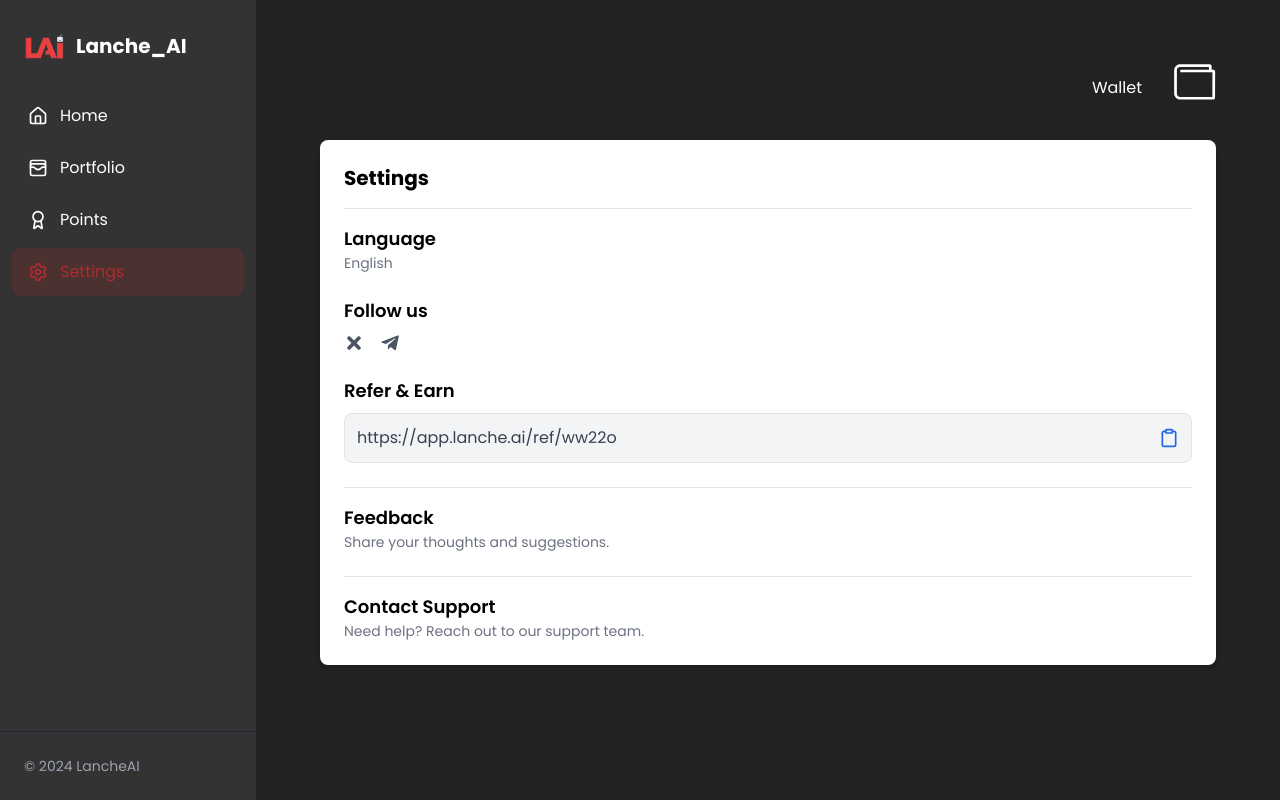
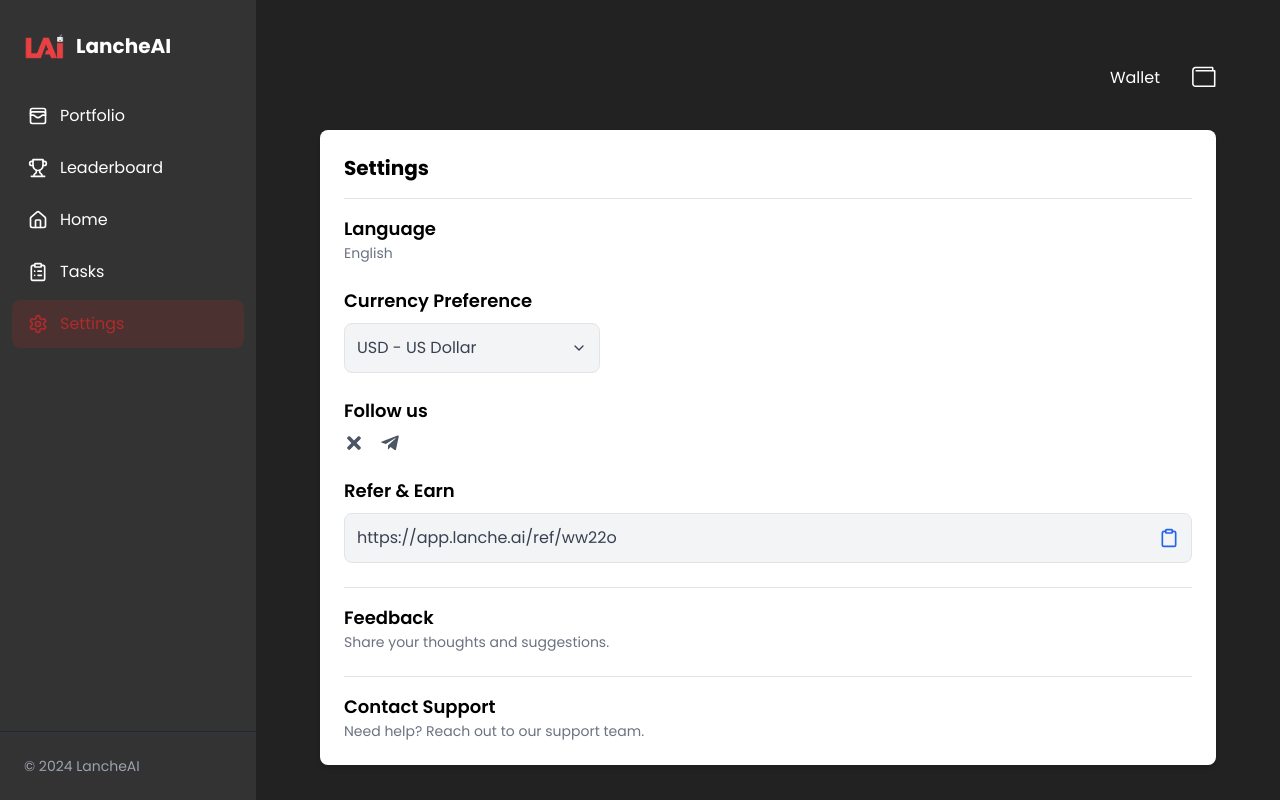
Before and after one commit to lancheaiteam/lancheai-v0, a Next.js app: page /dashboard/settings in a window 1280 px wide. Built offline with nearby package versions, Linux system fonts and the light colour scheme.

Commit message:
fixed little UI complexisity in lanche ai

```diff
--- a/app/(dashboard)/dashboard/settings/page.jsx
+++ b/app/(dashboard)/dashboard/settings/page.jsx
@@ -1,11 +1,20 @@
-'use client'
+'use client';
 import React, { useState } from 'react';
-import { Clipboard, CheckCircle } from 'lucide-react';
+import { Clipboard, CheckCircle, ChevronDown } from 'lucide-react';
 import { FaTimes, FaTelegramPlane } from 'react-icons/fa';
 
 const Settings = () => {
   const [copied, setCopied] = useState(false);
-  const referralCode = "https://app.lanche.ai/ref/ww22o";
+  const [showCurrencyDropdown, setShowCurrencyDropdown] = useState(false);
+  const [selectedCurrency, setSelectedCurrency] = useState('USD');
+  const referralCode = 'https://app.lanche.ai/ref/ww22o';
+
+  const currencies = [
+    { code: 'USD', name: 'US Dollar' },
+    { code: 'EUR', name: 'Euro' },
+    { code: 'GBP', name: 'British Pound' },
+    { code: 'JPY', name: 'Japanese Yen' },
+  ];
 
   const handleCopy = () => {
     navigator.clipboard.writeText(referralCode);
@@ -13,52 +22,106 @@
     setTimeout(() => setCopied(false), 2000);
   };
 
+  const selectCurrency = (currency) => {
+    setSelectedCurrency(currency);
+    setShowCurrencyDropdown(false);
+  };
+
   return (
-    <div className="w-full max-w-4xl mx-auto bg-white shadow-md rounded-lg p-6">
-      <div className="pb-4 border-b">
-        <h2 className="text-xl font-bold">Settings</h2>
+    <div className='w-full max-w-4xl mx-auto bg-white shadow-md rounded-lg p-6'>
+      <div className='pb-4 border-b'>
+        <h2 className='text-xl font-bold'>Settings</h2>
       </div>
 
-      <div className="mt-4">
-        <h3 className="text-lg font-semibold">Language</h3>
-        <p className="text-gray-500 text-sm">English</p>
+      <div className='mt-4'>
+        <h3 className='text-lg font-semibold'>Language</h3>
+        <p className='text-gray-500 text-sm'>English</p>
       </div>
 
-      <div className="mt-6">
-        <h3 className="text-lg font-semibold">Follow us</h3>
-        <div className="flex items-center gap-4 mt-2">
-          <a target='_blank' href="https://x.com/LancheAI" className="text-gray-600 hover:text-black transition-colors">
-            <FaTimes className="text-xl" />
+      <div className='mt-6'>
+        <h3 className='text-lg font-semibold'>Currency Preference</h3>
+        <div className='relative mt-2'>
+          <button
+            onClick={() => setShowCurrencyDropdown(!showCurrencyDropdown)}
+            className='flex items-center justify-between w-full md:w-64 p-3 border rounded-lg bg-gray-100 text-gray-700'
+          >
+            <span>
+              {selectedCurrency} -{' '}
+              {currencies.find((c) => c.code === selectedCurrency)?.name}
+            </span>
+            <ChevronDown className='w-4 h-4' />
+          </button>
+
+          {showCurrencyDropdown && (
+            <div className='absolute z-10 w-full md:w-64 mt-1 bg-white border rounded-lg shadow-lg'>
+              {currencies.map((currency) => (
+                <div
+                  key={currency.code}
+                  onClick={() => selectCurrency(currency.code)}
+                  className='p-3 hover:bg-gray-100 cursor-pointer'
+                >
+                  {currency.code} - {currency.name}
+                </div>
+              ))}
+            </div>
+          )}
+        </div>
+      </div>
+
+      <div className='mt-6'>
+        <h3 className='text-lg font-semibold'>Follow us</h3>
+        <div className='flex items-center gap-4 mt-2'>
+          <a
+            target='_blank'
+            href='https://x.com/LancheAI'
+            className='text-gray-600 hover:text-black transition-colors'
+          >
+            <FaTimes className='text-xl' />
           </a>
-          <a target='_blank' href="https://t.me/LancheAI" className="text-gray-600 hover:text-blue-500 transition-colors">
-            <FaTelegramPlane className="text-xl" />
+          <a
+            target='_blank'
+            href='https://t.me/LancheAI'
+            className='text-gray-600 hover:text-blue-500 transition-colors'
+          >
+            <FaTelegramPlane className='text-xl' />
           </a>
         </div>
       </div>
 
-      <div className="mt-6">
-        <h3 className="text-lg font-semibold">Refer & Earn</h3>
-        <div className="flex items-center mt-2 border p-3 rounded-lg bg-gray-100">
+      <div className='mt-6'>
+        <h3 className='text-lg font-semibold'>Refer & Earn</h3>
+        <div className='flex items-center mt-2 border p-3 rounded-lg bg-gray-100'>
           <input
-            type="text"
+            type='text'
             value={referralCode}
             readOnly
-            className="w-full bg-transparent text-gray-700 font-medium focus:outline-none"
+            className='w-full bg-transparent text-gray-700 font-medium focus:outline-none'
           />
-          <button onClick={handleCopy} className="ml-3 text-blue-600 hover:text-blue-800">
-            {copied ? <CheckCircle className="w-5 h-5 text-green-500" /> : <Clipboard className="w-5 h-5" />}
+          <button
+            onClick={handleCopy}
+            className='ml-3 text-blue-600 hover:text-blue-800'
+          >
+            {copied ? (
+              <CheckCircle className='w-5 h-5 text-green-500' />
+            ) : (
+              <Clipboard className='w-5 h-5' />
+            )}
           </button>
         </div>
       </div>
 
-      <div className="mt-6 border-t pt-4">
-        <h3 className="text-lg font-semibold">Feedback</h3>
-        <p className="text-gray-500 text-sm">Share your thoughts and suggestions.</p>
+      <div className='mt-6 border-t pt-4'>
+        <h3 className='text-lg font-semibold'>Feedback</h3>
+        <p className='text-gray-500 text-sm'>
+          Share your thoughts and suggestions.
+        </p>
       </div>
 
-      <div className="mt-6 border-t pt-4">
-        <h3 className="text-lg font-semibold">Contact Support</h3>
-        <p className="text-gray-500 text-sm">Need help? Reach out to our support team.</p>
+      <div className='mt-6 border-t pt-4'>
+        <h3 className='text-lg font-semibold'>Contact Support</h3>
+        <p className='text-gray-500 text-sm'>
+          Need help? Reach out to our support team.
+        </p>
       </div>
     </div>
   );
--- /dev/null
+++ b/app/(dashboard)/dashboard/tasks/page.jsx
@@ -0,0 +1,11 @@
+import React from 'react';
+
+const Tasks = () => {
+  return (
+    <div className='w-full max-w-4xl mx-auto bg-white shadow-md rounded-lg p-6'>
+      Tasks should appear here
+    </div>
+  );
+};
+
+export default Tasks;
--- a/app/assets/walletIcon.jsx
+++ b/app/assets/walletIcon.jsx
@@ -1,15 +1,15 @@
 const WalletIcon = () => {
   return (
     <svg
-        width="42"
-        height="36"
-        viewBox="0 0 42 36"
-        fill="none"
-        xmlns="http://www.w3.org/2000/svg"
+      width='24'
+      height='26'
+      viewBox='0 0 42 36'
+      fill='none'
+      xmlns='http://www.w3.org/2000/svg'
     >
       <path
-          d="M40.5404 6.227C40.3509 6.03574 40.1252 5.88408 39.8766 5.78082C39.6279 5.67756 39.3612 5.62478 39.0919 5.62553H37.6458V2.2173C37.6452 1.67514 37.4296 1.15535 37.0462 0.771984C36.6628 0.388616 36.143 0.172972 35.6009 0.172363H6.1731C4.57708 0.172386 3.04644 0.806412 1.91788 1.93497C0.789323 3.06353 0.155296 4.59417 0.155273 6.19019V29.6001C0.155296 31.1962 0.789323 32.7268 1.91788 33.8554C3.04644 34.9839 4.57708 35.6179 6.1731 35.618H39.0114C39.5523 35.6169 40.0708 35.402 40.4539 35.0202C40.837 34.6383 41.0536 34.1205 41.0563 33.5796L41.1368 7.67746C41.1385 7.40823 41.0866 7.14135 40.9842 6.89235C40.8819 6.64334 40.731 6.41717 40.5404 6.227ZM38.332 32.8914H6.1731C5.30021 32.8914 4.46307 32.5446 3.84584 31.9274C3.22861 31.3102 2.88186 30.473 2.88186 29.6001V6.19019C2.88186 5.3173 3.22861 4.48016 3.84584 3.86293C4.46307 3.2457 5.30021 2.89895 6.1731 2.89895H34.9192V5.62553H6.29009V8.35212H38.4081L38.332 32.8914Z"
-          fill="white"
+        d='M40.5404 6.227C40.3509 6.03574 40.1252 5.88408 39.8766 5.78082C39.6279 5.67756 39.3612 5.62478 39.0919 5.62553H37.6458V2.2173C37.6452 1.67514 37.4296 1.15535 37.0462 0.771984C36.6628 0.388616 36.143 0.172972 35.6009 0.172363H6.1731C4.57708 0.172386 3.04644 0.806412 1.91788 1.93497C0.789323 3.06353 0.155296 4.59417 0.155273 6.19019V29.6001C0.155296 31.1962 0.789323 32.7268 1.91788 33.8554C3.04644 34.9839 4.57708 35.6179 6.1731 35.618H39.0114C39.5523 35.6169 40.0708 35.402 40.4539 35.0202C40.837 34.6383 41.0536 34.1205 41.0563 33.5796L41.1368 7.67746C41.1385 7.40823 41.0866 7.14135 40.9842 6.89235C40.8819 6.64334 40.731 6.41717 40.5404 6.227ZM38.332 32.8914H6.1731C5.30021 32.8914 4.46307 32.5446 3.84584 31.9274C3.22861 31.3102 2.88186 30.473 2.88186 29.6001V6.19019C2.88186 5.3173 3.22861 4.48016 3.84584 3.86293C4.46307 3.2457 5.30021 2.89895 6.1731 2.89895H34.9192V5.62553H6.29009V8.35212H38.4081L38.332 32.8914Z'
+        fill='white'
       />
     </svg>
   );
--- a/app/common/bottomNavigation.jsx
+++ b/app/common/bottomNavigation.jsx
@@ -1,21 +1,28 @@
-'use client'
+'use client';
 import React from 'react';
 import Link from 'next/link';
-import { Home, WalletCards, Award, Settings } from 'lucide-react';
+import {
+  Home,
+  WalletCards,
+  Trophy,
+  ClipboardList,
+  Settings,
+} from 'lucide-react';
 import { usePathname } from 'next/navigation';
 
 const BottomNavigation = () => {
   const pathname = usePathname();
 
   const navItems = [
+    { href: '/dashboard/portfolio', icon: WalletCards, label: 'Portfolio' },
+    { href: '/dashboard/points', icon: Trophy, label: 'Leaderboard' },
     { href: '/dashboard', icon: Home, label: 'Home' },
-    { href: '/dashboard/portfolio', icon: WalletCards, label: 'Portfolio' },
-    { href: '/dashboard/points', icon: Award, label: 'Points' },
+    { href: '/dashboard/tasks', icon: ClipboardList, label: 'Tasks' },
     { href: '/dashboard/settings', icon: Settings, label: 'Settings' },
   ];
 
   return (
-    <nav className="md:hidden fixed bottom-0 left-0 w-full bg-[#333333] px-2 py-2 flex justify-around items-center shadow-lg z-50">
+    <nav className='md:hidden fixed bottom-0 left-0 w-full bg-[#333333] px-2 py-2 flex justify-around items-center shadow-lg z-50'>
       {navItems.map(({ href, icon: Icon, label }) => {
         const isActive = pathname === href;
         return (
@@ -23,12 +30,12 @@
             key={href}
             href={href}
             className={`flex flex-col items-center p-1 rounded-lg transition-colors
-              ${isActive
-                ? 'text-[#b02b2c]'
-                : 'text-gray-400 hover:text-white'}`}
+              ${
+                isActive ? 'text-[#b02b2c]' : 'text-gray-400 hover:text-white'
+              }`}
           >
-            <Icon className="w-5 h-5 mb-1" />
-            <span className="text-xs">{label}</span>
+            <Icon className='w-5 h-5 mb-1' />
+            <span className='text-xs'>{label}</span>
           </Link>
         );
       })}
--- a/app/common/header.jsx
+++ b/app/common/header.jsx
@@ -6,23 +6,39 @@
 
 const Header = () => {
   return (
-        <header className="w-full bg-transparent">
-            <div className="flex justify-between items-center px-4 py-3 sm:px-6 md:px-20 lg:px-44">
+    <header className='w-full bg-transparent'>
+      <div className='flex justify-between items-center px-4 py-3 sm:px-6 md:px-20 lg:px-44'>
         {/* Logo Section */}
         <Link href={'/'}>
-                    <div className="flex items-center">
-                        <Image src={logo} width={100} height={100} alt="Logo" className="h-6 w-8 md:h-8 md:w-14 mr-2" />
-                        <span className="text-xl sm:text-2xl md:text-3xl font-bold text-white">Lanche_AI</span>
+          <div className='flex items-center'>
+            <Image
+              src={logo}
+              width={100}
+              height={100}
+              alt='Logo'
+              className='h-6 w-8 md:h-8 md:w-14 mr-2'
+            />
+            <span className='text-xl sm:text-2xl md:text-3xl font-bold text-white'>
+              LancheAI
+            </span>
           </div>
         </Link>
 
         {/* Icons Section */}
-                <div className="flex items-center gap-3 sm:gap-6 md:gap-8">
-                    <a target='_blank' href="https://x.com/LancheAI" className="text-white hover:text-red-400 transition-colors">
-                        <FaTimes className="text-lg sm:text-xl md:text-2xl cursor-pointer" />
+        <div className='flex items-center gap-3 sm:gap-6 md:gap-8'>
+          <a
+            target='_blank'
+            href='https://x.com/LancheAI'
+            className='text-white hover:text-red-400 transition-colors'
+          >
+            <FaTimes className='text-lg sm:text-xl md:text-2xl cursor-pointer' />
           </a>
-                    <a target='_blank' href="https://t.me/LancheAI" className="text-white hover:text-red-400 transition-colors">
-                        <FaTelegramPlane className="text-lg sm:text-xl md:text-2xl cursor-pointer" />
+          <a
+            target='_blank'
+            href='https://t.me/LancheAI'
+            className='text-white hover:text-red-400 transition-colors'
+          >
+            <FaTelegramPlane className='text-lg sm:text-xl md:text-2xl cursor-pointer' />
           </a>
         </div>
       </div>
--- a/app/common/sideNavigation.jsx
+++ b/app/common/sideNavigation.jsx
@@ -1,32 +1,39 @@
-'use client'
+'use client';
 import React from 'react';
 import Link from 'next/link';
 import Image from 'next/image';
-import { Home, WalletCards, Award, Settings } from 'lucide-react';
+import {
+  Home,
+  WalletCards,
+  Trophy,
+  ClipboardList,
+  Settings,
+} from 'lucide-react';
 import { usePathname } from 'next/navigation';
-import logo from '../assets/logo.png'
+import logo from '../assets/logo.png';
 
 const SideNavigation = () => {
   const pathname = usePathname();
 
   const navItems = [
+    { href: '/dashboard/portfolio', icon: WalletCards, label: 'Portfolio' },
+    { href: '/dashboard/points', icon: Trophy, label: 'Leaderboard' },
     { href: '/dashboard', icon: Home, label: 'Home' },
-    { href: '/dashboard/portfolio', icon: WalletCards, label: 'Portfolio' },
-    { href: '/dashboard/points', icon: Award, label: 'Points' },
+    { href: '/dashboard/tasks', icon: ClipboardList, label: 'Tasks' },
     { href: '/dashboard/settings', icon: Settings, label: 'Settings' },
   ];
 
   return (
-    <nav className="hidden md:flex h-screen w-64 bg-[#333333] fixed left-0 top-0 flex-col">
+    <nav className='hidden md:flex h-screen w-64 bg-[#333333] fixed left-0 top-0 flex-col'>
       {/* Logo Area */}
-      <div className="flex items-center pt-8 px-6">
-        <Image src={logo} width={40} height={40} alt="Logo" className="mr-3" />
-        <span className="text-xl font-bold text-white">Lanche_AI</span>
+      <div className='flex items-center pt-8 px-6'>
+        <Image src={logo} width={40} height={40} alt='Logo' className='mr-3' />
+        <span className='text-xl font-bold text-white'>LancheAI</span>
       </div>
 
       {/* Navigation Links */}
-      <div className="flex-1 overflow-y-auto py-8">
-        <div className="space-y-1 px-3">
+      <div className='flex-1 overflow-y-auto py-8'>
+        <div className='space-y-1 px-3'>
           {navItems.map(({ href, icon: Icon, label }) => {
             const isActive = pathname === href;
             return (
@@ -34,12 +41,14 @@
                 key={href}
                 href={href}
                 className={`flex items-center gap-3 px-4 py-3 rounded-lg transition-colors
-                  ${isActive
-                    ? 'bg-[#b02b2c]/20 text-[#b02b2c]'
-                    : 'text-white hover:bg-gray-800'}`}
+                  ${
+                    isActive
+                      ? 'bg-[#b02b2c]/20 text-[#b02b2c]'
+                      : 'text-white hover:bg-gray-800'
+                  }`}
               >
-                <Icon className="w-5 h-5" />
-                <span className="font-medium">{label}</span>
+                <Icon className='w-5 h-5' />
+                <span className='font-medium'>{label}</span>
               </Link>
             );
           })}
@@ -47,10 +56,8 @@
       </div>
 
       {/* Bottom Section */}
-      <div className="p-6 border-t border-gray-800">
-        <div className="text-sm text-gray-400">
-          © 2024 LancheAI
-        </div>
+      <div className='p-6 border-t border-gray-800'>
+        <div className='text-sm text-gray-400'>© 2024 LancheAI</div>
       </div>
     </nav>
   );
```
Also changed, not shown: app/common/dashboardHeader.jsx (+22 -16 lines). Lines whose indentation alone changed are shown as unchanged.
